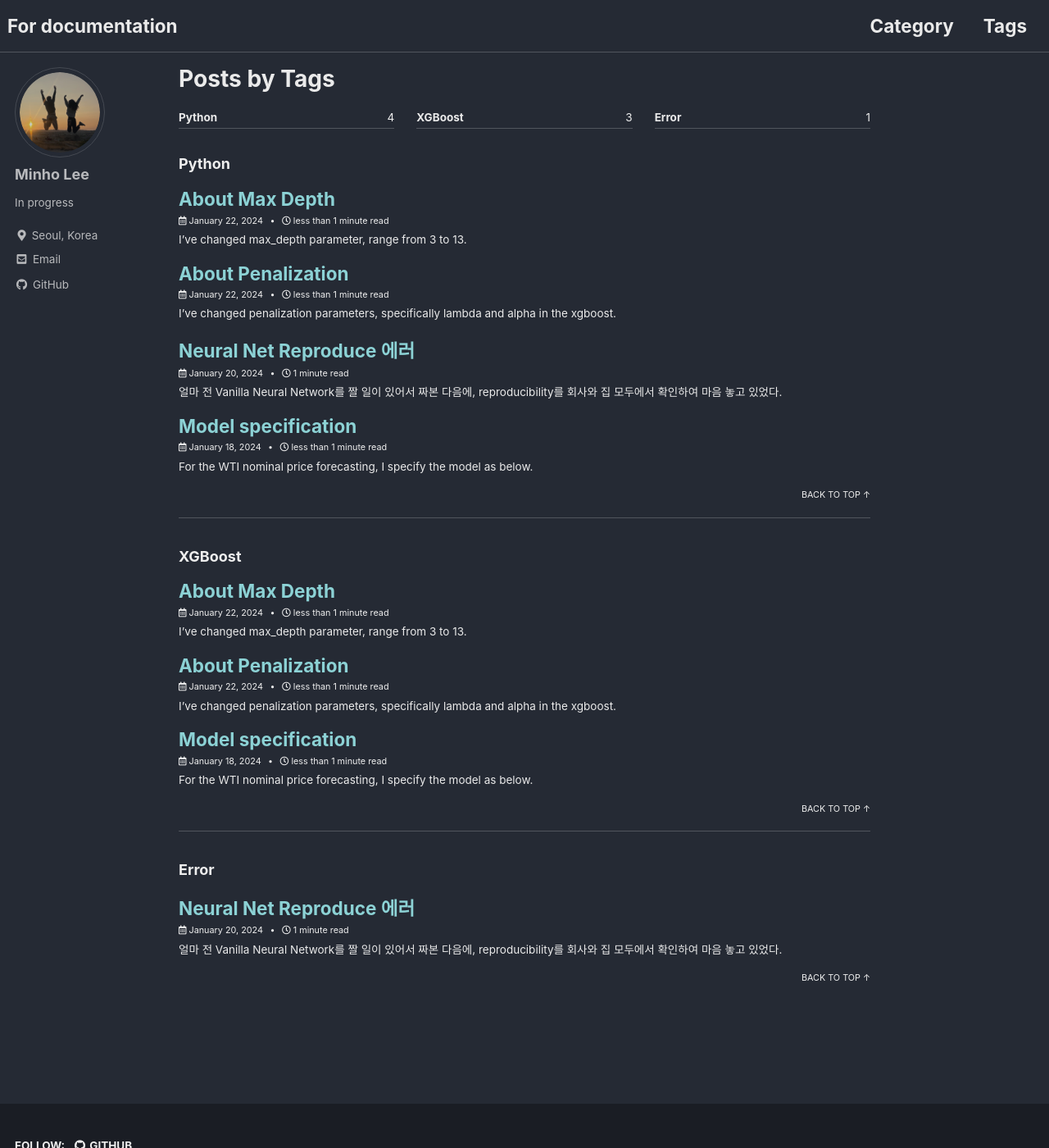
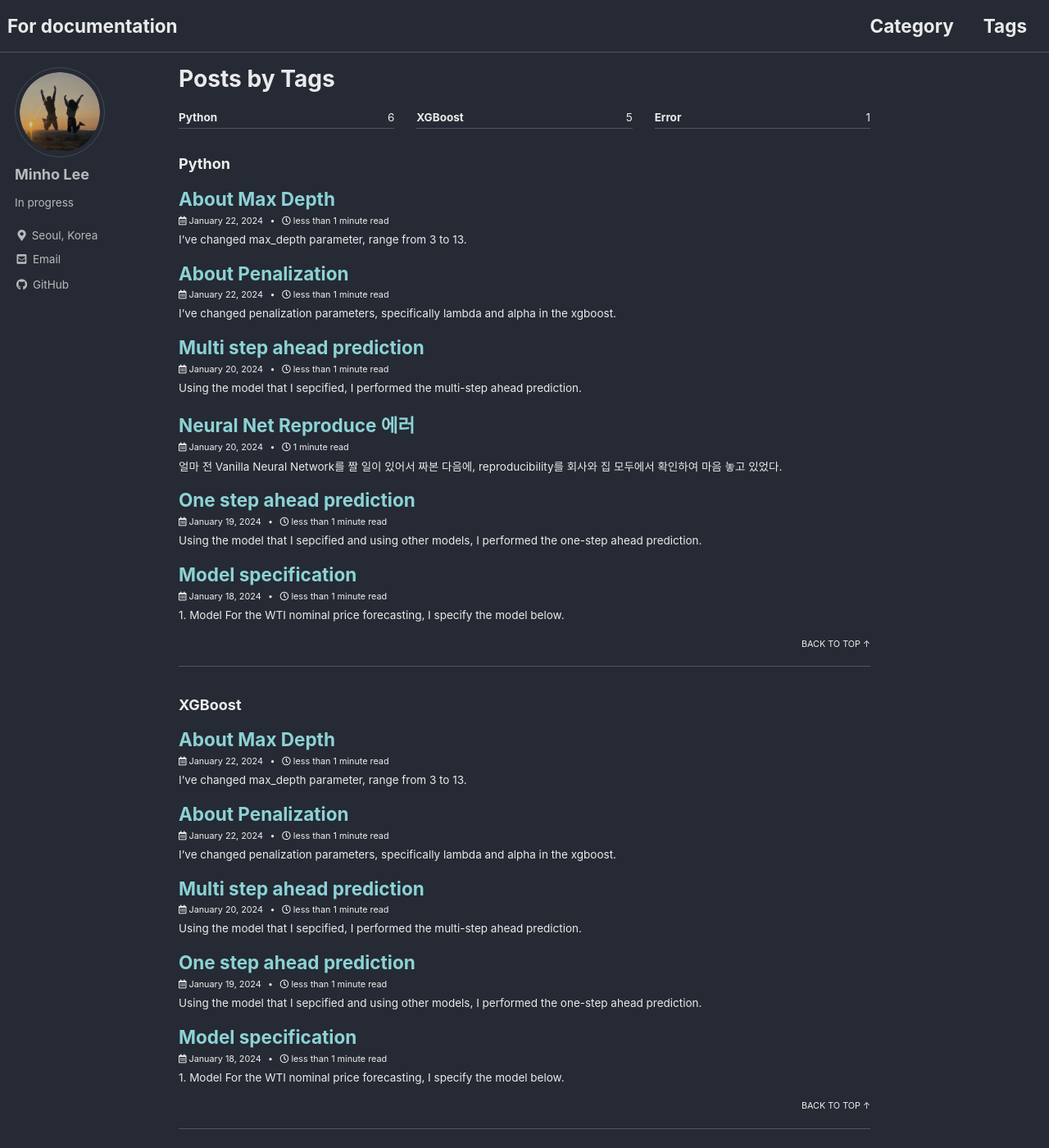
Before and after one commit to Inundata/Inundata.github.io, a Jekyll site: the page built from _pages/tags.md, in a window 1280 px wide and 1400 px high. Shown: the whole window at 82% size. Built offline with Jekyll 4.4.1, drawn with Linux system fonts in a browser that asks for light colours; cached includes are drawn as plain includes.

Commit message:
# Update the content

```diff
--- a/_includes/head.html
+++ b/_includes/head.html
@@ -18,6 +18,11 @@
 <link rel="preload" href="https://cdn.jsdelivr.net/npm/@fortawesome/fontawesome-free@5/css/all.min.css" as="style" onload="this.onload=null;this.rel='stylesheet'">
 <noscript><link rel="stylesheet" href="https://cdn.jsdelivr.net/npm/@fortawesome/fontawesome-free@5/css/all.min.css"></noscript>
 
+<!-- Mathjax Support -->
+<script type="text/javascript" async
+  src="https://cdn.mathjax.org/mathjax/latest/MathJax.js?config=TeX-MML-AM_CHTML">
+</script>
+
 {% if site.head_scripts %}
   {% for script in site.head_scripts %}
     <script src="{{ script | relative_url }}"></script>
--- a/_posts/Oil/2024-01-18-model-specification.markdown
+++ b/_posts/Oil/2024-01-18-model-specification.markdown
@@ -12,8 +12,30 @@ toc: true
 toc_sticky: true
 ---
 
-For the WTI nominal price forecasting, I specify the model as below.
+### 1. Model
+For the WTI nominal price forecasting, I specify the model below.
 
-- $y_{t} = \beta_{1}y_{t-1} + \beta_{2}y_{t-2} + \beta_{3}y_{t-3} + \beta_{4}y_{t-4} + f(X_{t-1}) + \epsilon_{t}$
+$$
+y_{t} = \beta_{1}y_{t-1} + \beta_{2}y_{t-2} + \beta_{3}y_{t-3} + \beta_{4}y_{t-4} + f(X_{t-1}) + \epsilon_{t}
+$$
 
-where $y_{t} = WTI_{t} / CPI_{t-1}$
+where $$y_{t} = WTI_{t} / CPI_{t-1}$$
+
+I assumed that I could not get the recent CPI at the point of forecasting.
+
+The reason why I used four lags for forecasting, there was an evidence that the residuals are serially correlated.
+
+### 2. XGBoost parameter
+
+I've changed many parameters to find the most appropriate parameter for the oil price forecasting so far.
+
+Up to now, I decided the parameter as follows.
+
+. `n_estimators = 20` <br>
+. `subsample = sqrt(n)/n` <br>
+. `num_parallel_tree = 170` <br>
+. `tree_method = exact` <br>
+. `colsample_bynode = 1` <br>
+. `random_state = 42` <br>
+
+The above model specification could be changed in the future.
--- /dev/null
+++ b/_posts/Oil/2024-01-19-one-step-ahead-prediction.md
@@ -0,0 +1,28 @@
+---
+title:  "One step ahead prediction"
+show_date: true
+comments: true
+layout: single
+categories:
+  - Oil price forecasting
+tags:
+  - Python
+  - XGBoost
+toc: true
+toc_sticky: true
+---
+
+Using the [model](https://inundata.github.io/oil%20price%20forecasting/model-specification/) that I sepcified and using other models, I performed the one-step ahead prediction.
+
+The result as follows.
+
+| Number of lags | RMSE to WTI_nominal | Improvement by adding one more lags | Duartion |
+| :-: | -: | -: | -: |
+|    1     | .0851 |    -    | 2013/08 ~ 2023/10 |
+|    2     | .0835 |   -.0017    | 2013/08 ~ 2023/10 |
+|    3     | .0832 |   -.0003    | 2013/08 ~ 2023/10 |
+|    4     | .0820 |    -.0012    | 2013/08 ~ 2023/10 |
+|    5     | .0829 |    +.0009   | 2013/08 ~ 2023/10 |
+|    6     | .0842 |    +.0018    | 2013/08 ~ 2023/10 |
+
+Note) The RMSE of Random walk was `.0884` for the same period.
--- /dev/null
+++ b/_posts/Oil/2024-01-20-multi-step-ahead-prediction.md
@@ -0,0 +1,32 @@
+---
+title:  "Multi step ahead prediction"
+show_date: true
+comments: true
+layout: single
+categories:
+  - Oil price forecasting
+tags:
+  - Python
+  - XGBoost
+toc: true
+toc_sticky: true
+---
+
+Using the [model](https://inundata.github.io/oil%20price%20forecasting/model-specification/) that I sepcified, I performed the multi-step ahead prediction.
+
+The result as follows.
+
+**[Two step ahead prediction]**
+
+| forecast step | BTRF | RW | BTRF/RW |
+| :-: | -: | -: | -: | :-: |
+| 1 | 0.0825 | 0.0887 | 0.9302 |
+| 2 | 0.1288 | 0.1407 | 0.9158 |
+
+**[Three step ahead prediction]**
+
+| forecast step | BTRF | RW | BTRF/RW |
+| :-: | -: | -: | -: | :-: |
+| 1 | 0.0823 | 0.0883 | 0.9325 |
+| 2 | 0.1296 | 0.1409 | 0.9202 |
+| 3 | 0.1621 | 0.1791 | 0.9052 |
```
